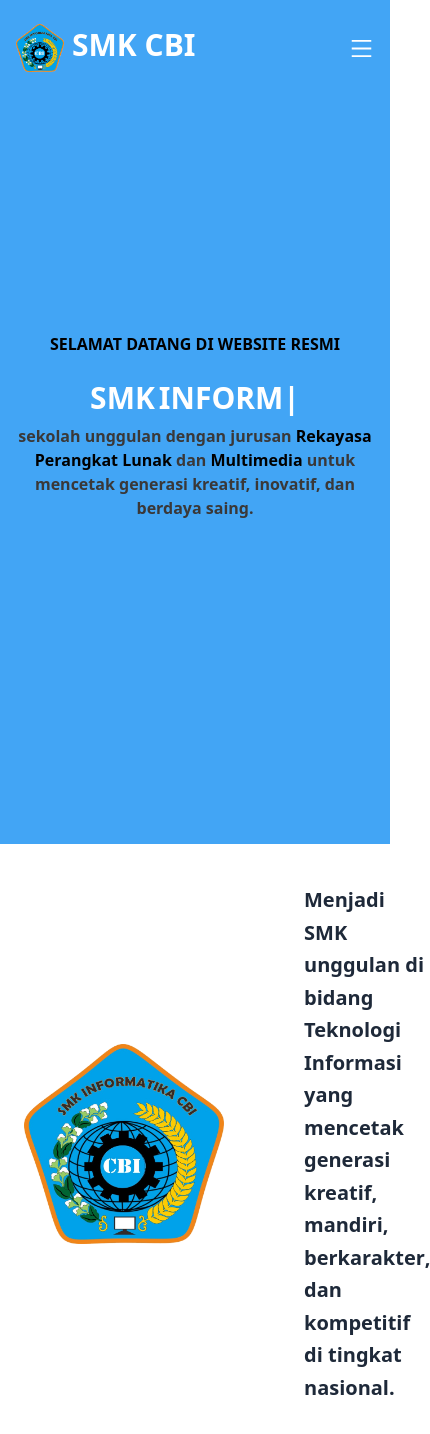
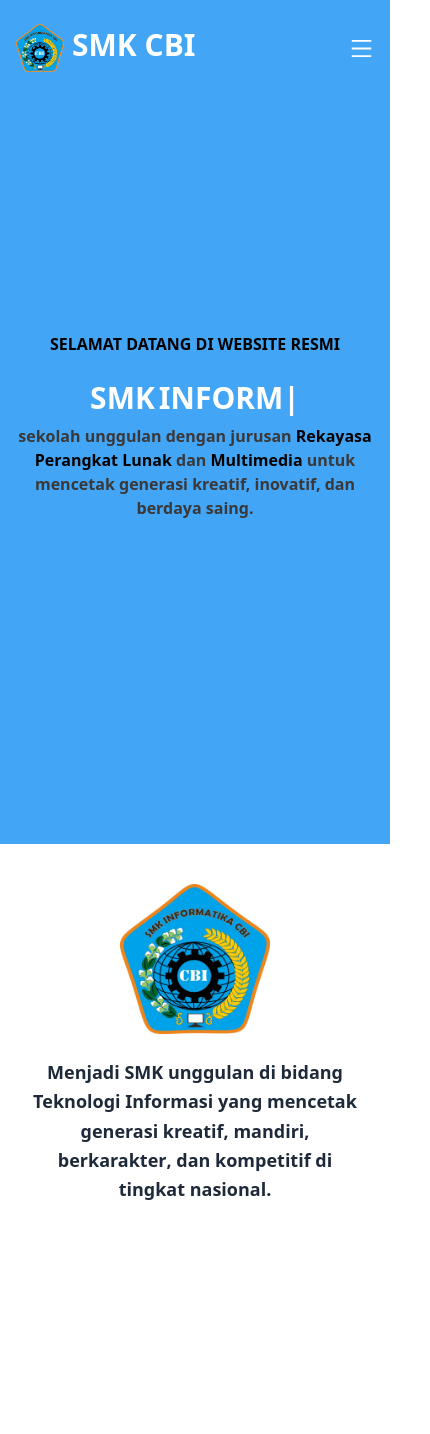
Before and after one commit to Andi-51/Siako-Remake, a React (Vite) app: page / in a window 390 px wide. Shown: the top 1434 px of the page, 430 px wide, since content can reach past the window. After the commit the page ends 1244 px from the top, so only its background shows below. Built offline with nearby package versions, Linux system fonts and the light colour scheme.

Commit message:
fixed visi

```diff
--- a/src/component/Visi.jsx
+++ b/src/component/Visi.jsx
@@ -4,9 +4,16 @@
 const Visi = () => {
   return (
     <div className="bg-white flex items-center justify-center py-10 px-6">
-      <div className="flex items-center gap-8 max-w-5xl">
-        <img src={Logo} alt="logo" className="w-[200px] md:w-[300px] mr-12" />
-        <h1 className="text-xl md:text-2xl font-semibold leading-relaxed text-gray-800">
+      <div className="flex flex-col md:flex-row items-center md:items-center gap-6 md:gap-12 max-w-5xl text-center md:text-left">
+        {/* Logo */}
+        <img
+          src={Logo}
+          alt="logo"
+          className="w-[150px] sm:w-[180px] md:w-[250px] lg:w-[300px]"
+        />
+
+        {/* Text */}
+        <h1 className="text-lg sm:text-xl md:text-2xl font-semibold leading-relaxed text-gray-800">
           Menjadi SMK unggulan di bidang Teknologi Informasi yang mencetak
           generasi <span className="font-bold">kreatif</span>,{" "}
           <span className="font-bold">mandiri</span>,{" "}
```
